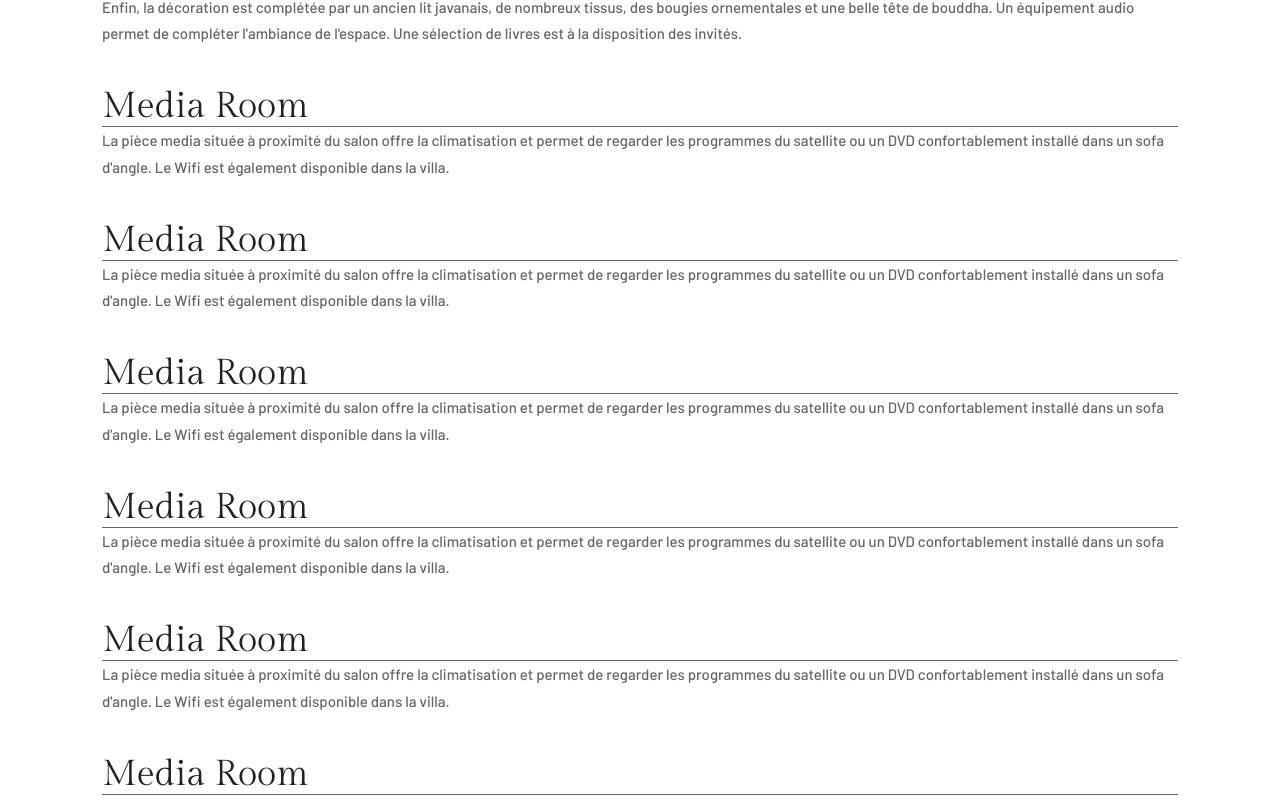
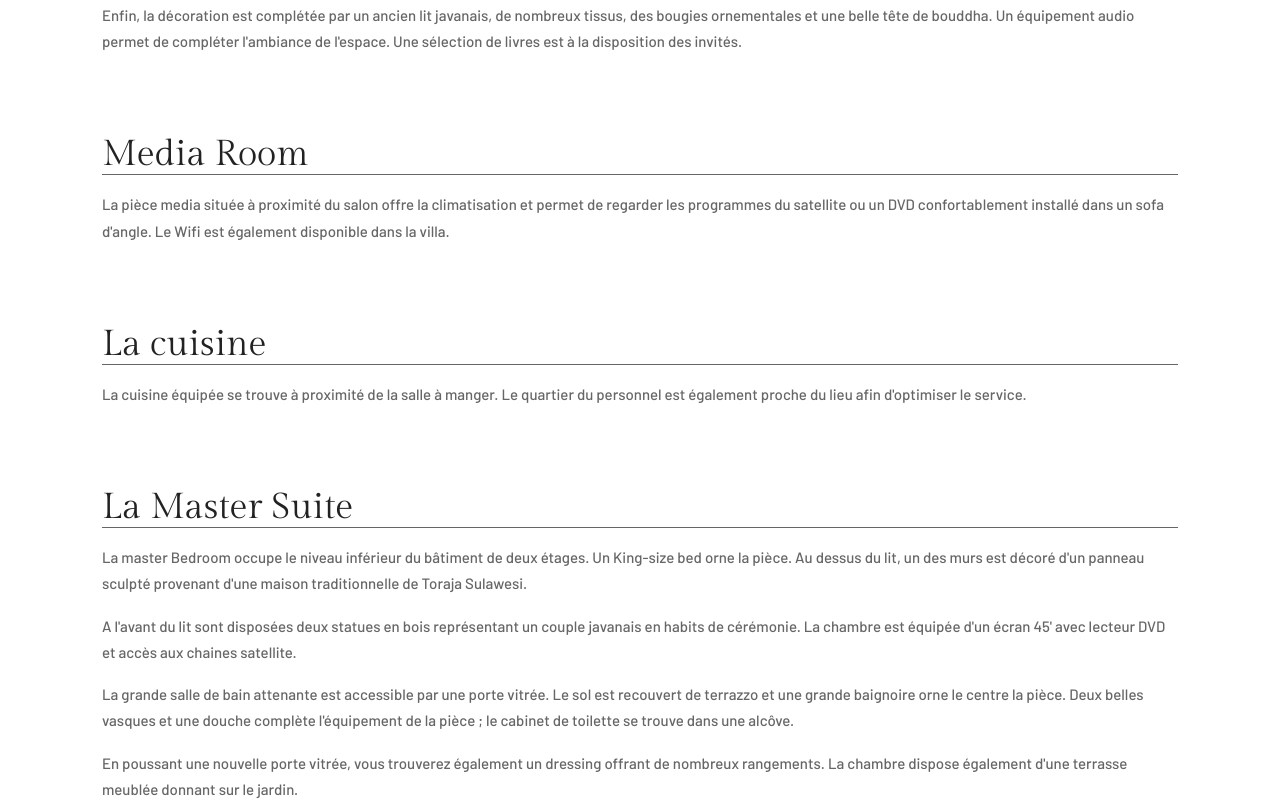
Before and after one commit to dklfh/casaevaliza-new-template, a React (Vite) app in the folder frontend/: page /france in a window 1280 px wide. Shown: the part 1092-1893 px from the top of the page. Built offline with nearby package versions, Linux system fonts and the light colour scheme; a web font is replaced by a local one.

Commit message:
franc selesai

```diff
--- a/frontend/src/component/Templatefrance.jsx
+++ b/frontend/src/component/Templatefrance.jsx
@@ -2,17 +2,18 @@ import React from 'react';
 
 const Templatefrance = ({ textfrance }) => {
   return (
-    <div className="max-w-1140 px-4 mx-auto">
+    <div className="max-w-1140 px-4 mx-auto pb-20">
       <div className="px-4">
-
         {textfrance.map((section, index) => (
-          <div key={index} className="mb-10">
-            <h1 className="text-3xl sm:text-4xl md:text-4xl text-text font-gilda border-b-text2 border-b">{section.titlefrance}</h1>
-            {section.paragraphsfrance.map((teks, pIndex) => (
-              <p key={pIndex} className="font-barlow text-15 text-text2 mb-5">
-                {teks}
-              </p>
-            ))}
+          <div key={index} className="">
+            <h1 className="text-3xl sm:text-4xl md:text-4xl mb-4 text-text font-gilda border-b-text2 border-b">{section.titlefrance}</h1>
+            <div className='space-y-4'>
+              {section.paragraphsfrance.map((teks, pIndex) => (
+                <p key={pIndex} className="font-barlow text-15 text-text2">
+                  {teks}
+                </p>
+              ))}
+            </div>
           </div>
         ))}
       </div>
--- a/frontend/src/pages/france.jsx
+++ b/frontend/src/pages/france.jsx
@@ -95,11 +95,11 @@ function France() {
       <Header subtitle={subtitle} title={title} paragraphs={paragraphs} />
       <Templatefrance textfrance={textfrance1} />
       <Templatefrance textfrance={textfrance2} />
-      <Templatefrance textfrance={textfrance2} />
-      <Templatefrance textfrance={textfrance2} />
-      <Templatefrance textfrance={textfrance2} />
-      <Templatefrance textfrance={textfrance2} />
-      <Templatefrance textfrance={textfrance2} />
+      <Templatefrance textfrance={textfrance3} />
+      <Templatefrance textfrance={textfrance4} />
+      <Templatefrance textfrance={textfrance6} />
+      <Templatefrance textfrance={textfrance7} />
+      <Templatefrance textfrance={textfrance5} />
       <Footer />
     </div>
   );
```
